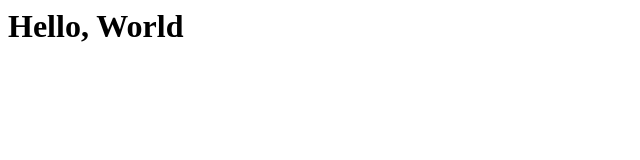
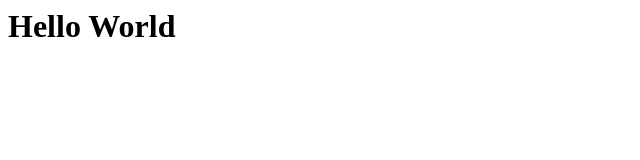
Before and after one commit to nitinmamtani/coursera-test, a plain HTML site: page index.html in a window 1280 px wide. Shown: the full height of the page, 0-640 px from the left. Drawn offline with Linux system fonts and the light colour scheme.

```diff
--- a/index.html
+++ b/index.html
@@ -1 +1 @@
-<h1> Hello, World</h1>
+<h1> Hello World</h1>
```
